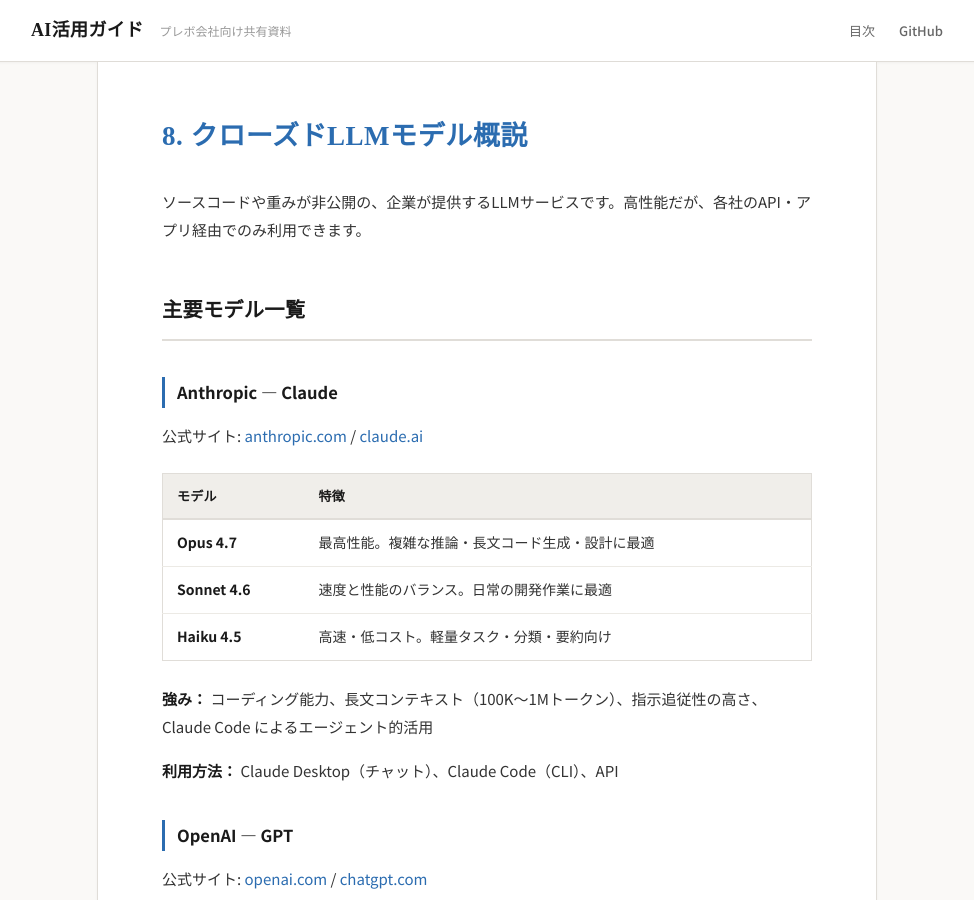
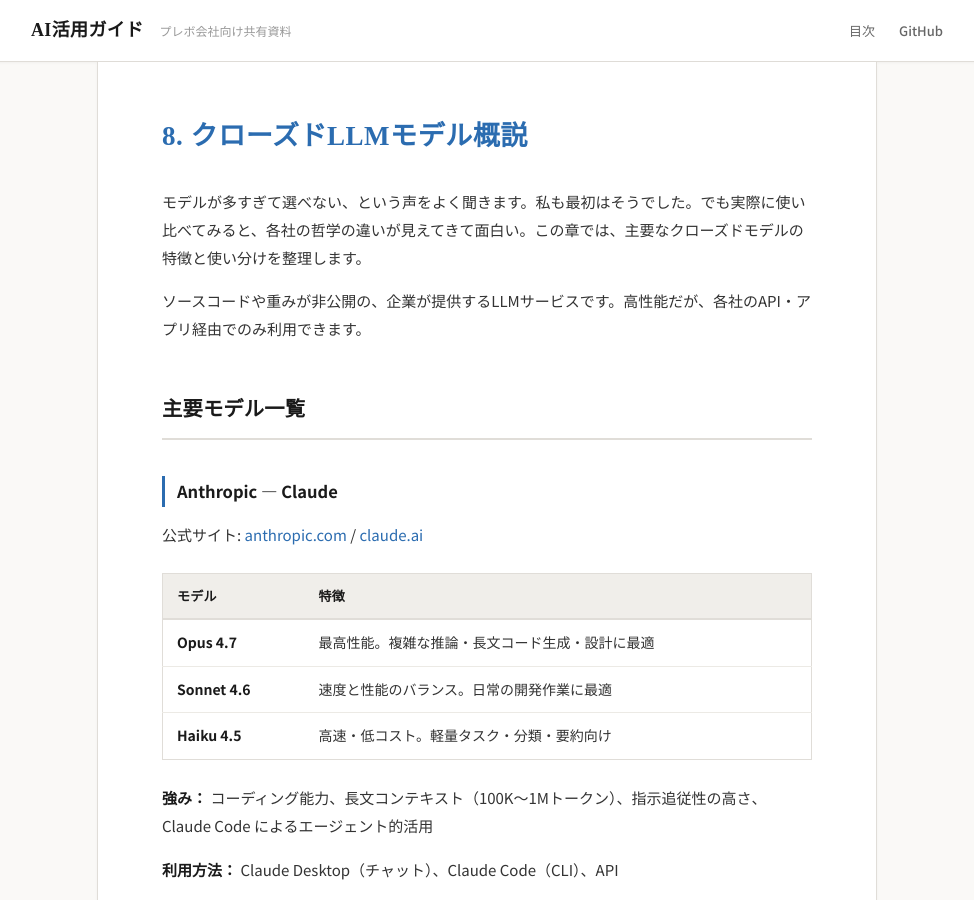
Before and after one commit to kuruusuniku/sharing, a Jekyll site: the page built from 08-closed-models.md, in a window 1280 px wide and 900 px high. Shown: the whole window, without its empty margins (153-1127 px from the left). Built offline with Jekyll 4.4.1, drawn with Linux system fonts in a browser that asks for light colours.

Commit message:
8章: 共感導入追加

```diff
--- a/08-closed-models.md
+++ b/08-closed-models.md
@@ -4,6 +4,8 @@ title: クローズドLLMモデル概説
 ---
 
 # 8. クローズドLLMモデル概説
+
+モデルが多すぎて選べない、という声をよく聞きます。私も最初はそうでした。でも実際に使い比べてみると、各社の哲学の違いが見えてきて面白い。この章では、主要なクローズドモデルの特徴と使い分けを整理します。
 
 ソースコードや重みが非公開の、企業が提供するLLMサービスです。高性能だが、各社のAPI・アプリ経由でのみ利用できます。
 
```
